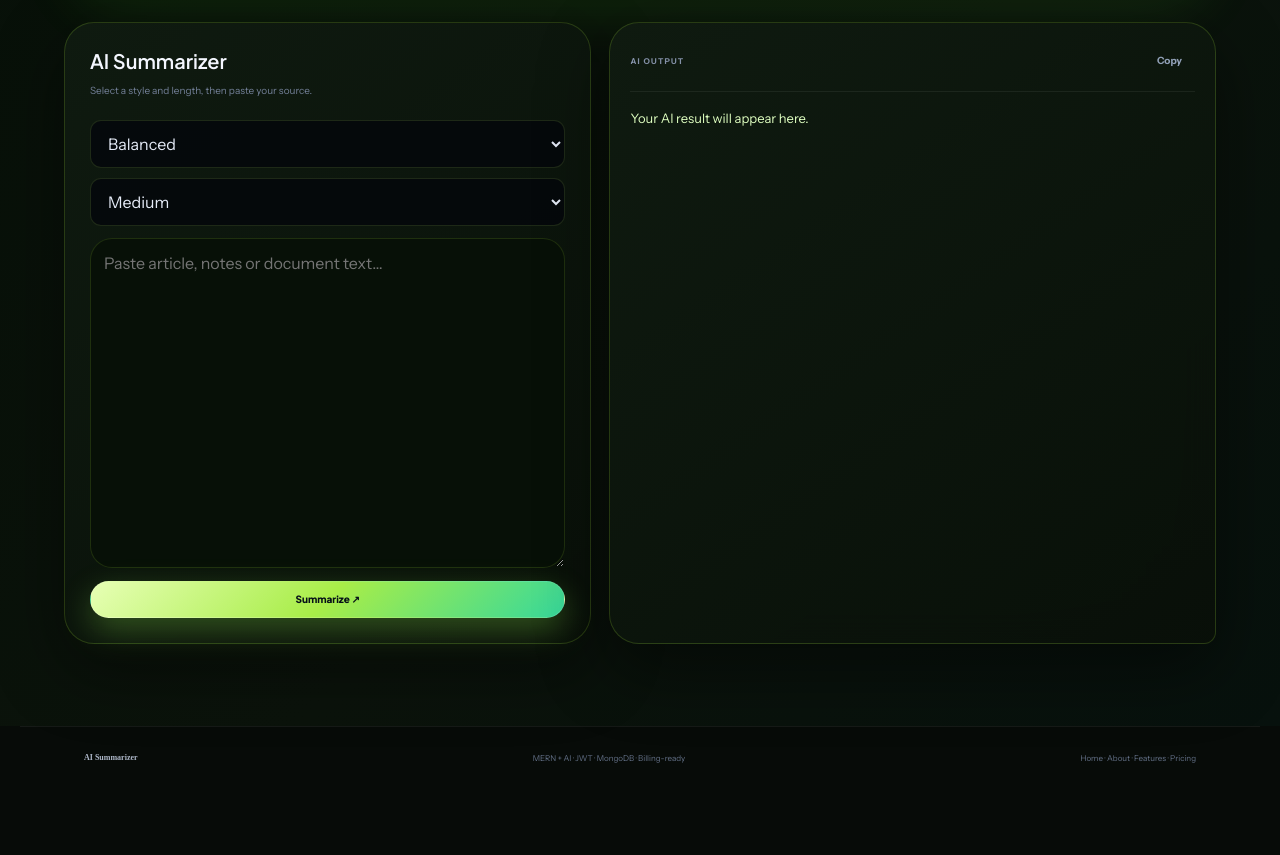
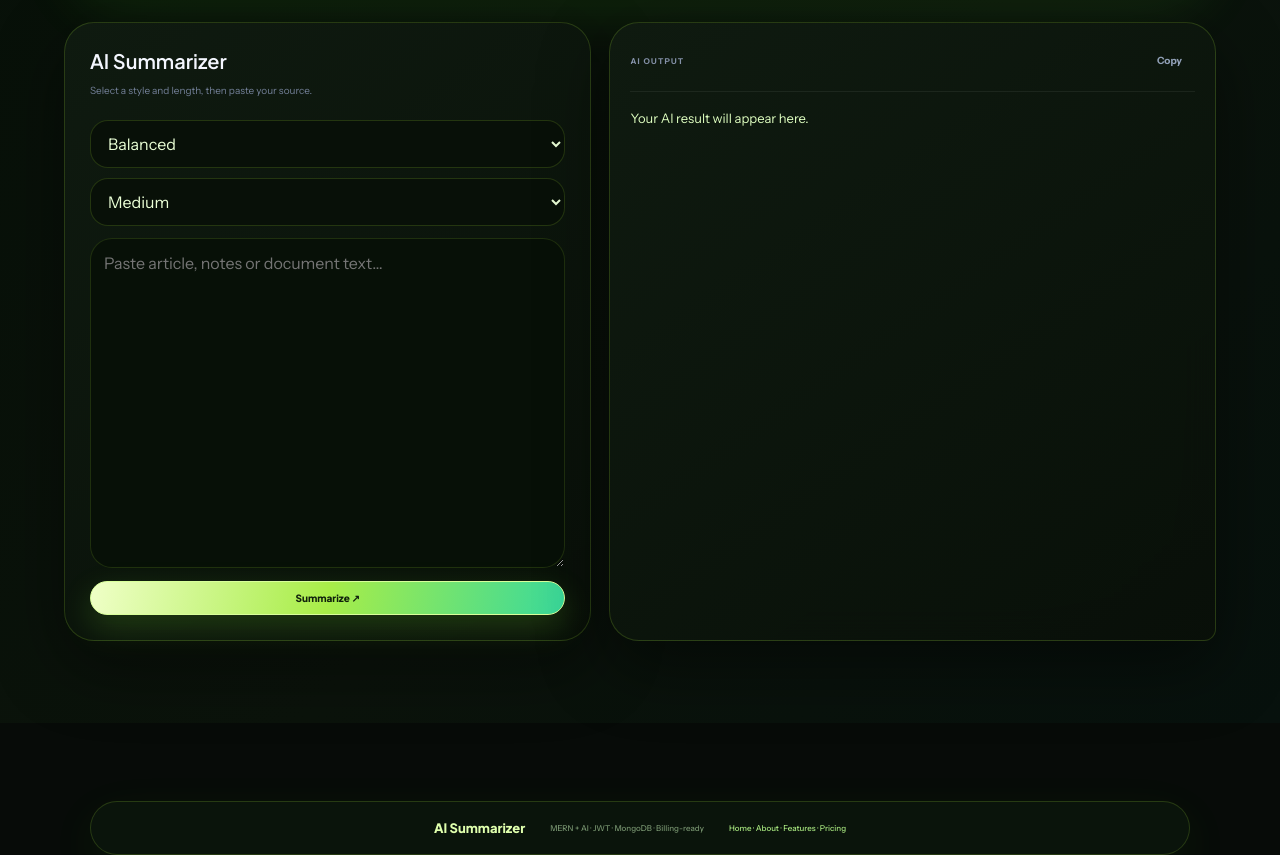
Before and after one commit to Siddharthsingh123456/ai-summarizer, a React (Vite) app: page / in a window 1280 px wide. Shown: the part 1000-1855 px from the top of the page. Before the commit the page ends 1790 px from the top, so only its background shows below. Built offline with nearby package versions, Linux system fonts and the light colour scheme.

Commit message:
feat: give CTA form controls and footer a unique product identity

```diff
--- a/src/styles.css
+++ b/src/styles.css
@@ -65,3 +65,13 @@ body:after{background:repeating-linear-gradient(0deg,transparent 0 34px,#caff8a0
 .fields textarea{min-height:330px!important;border-radius:22px!important;background:#071007!important;border-color:#b9ff3b22!important}
 .result{border-radius:30px 30px 12px 30px!important}.result pre{font-family:"Instrument Sans"!important;font-size:13px!important;line-height:1.9!important;color:#dfffc0!important}
 .primary{background:linear-gradient(135deg,#e7ffb5,#a8ed48,#36d89b)!important;border-radius:999px!important}
+
+
+/* FINAL SYSTEM — SUMMARIZER / ORGANIC CTA + FORMS + FOOTER */
+button.primary{border:1px solid #d9ff9b!important;border-radius:999px!important;background:linear-gradient(100deg,#efffc7,#a8ed48,#39d99b)!important;color:#10200c!important;font:800 10px "Plus Jakarta Sans"!important;box-shadow:0 12px 32px #8cff3a30!important;transition:.35s!important}
+button.primary:hover{transform:translateY(-3px) scale(1.02)!important;box-shadow:0 18px 42px #8cff3a4d!important}
+input,textarea,select{border:1px solid #b9ff3b28!important;border-radius:18px!important;background:#081008!important;color:#eaffd6!important;font-family:"Instrument Sans"!important}
+input:focus,textarea:focus,select:focus{outline:none!important;border-color:#b9ff3b6b!important;box-shadow:0 0 0 4px #b9ff3b0c,0 0 28px #8cff3a12!important}
+.passwordField{display:flex!important;gap:7px!important}.passwordToggle{border:1px solid #b9ff3b2b!important;border-radius:999px!important;background:#101b10!important;color:#c8ff91!important}
+footer{max-width:1100px!important;margin:78px auto 0!important;padding:18px 22px!important;display:flex!important;align-items:center!important;justify-content:center!important;gap:25px!important;flex-wrap:wrap!important;border:1px solid #b9ff3b2b!important;border-radius:999px!important;background:#0b150de8!important;box-shadow:0 15px 50px #5dff2910!important}
+footer b{font:800 13px "Plus Jakarta Sans"!important;color:#dfffad!important}footer span{font:500 8px "Instrument Sans"!important;color:#76936e!important}footer span:last-child{color:#a9e980!important}
```
